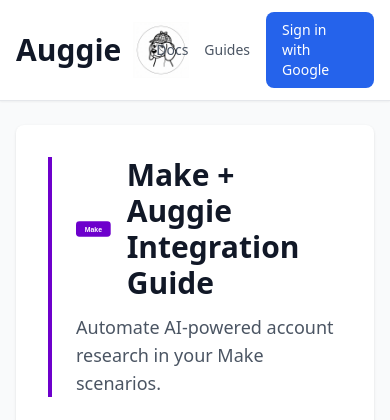
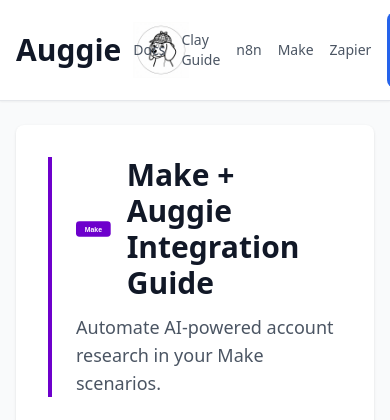
Before and after one commit to KeatonForrest/auggie, a FastAPI app: page /guides/make in a window 390 px wide; the page is wider, and only the part inside the window is pictured. Shown: the top 420 px of that part. Run offline with FastAPI, Linux system fonts and the light colour scheme; parts of the project's set-up code (start-up, migrations or seed data) failed here and were passed over; some libraries are stand-ins or nearby versions.

Commit message:
Add automation platform guides to navbar
Add n8n, Make, and Zapier guide links to the desktop More dropdown
(under an "Automation Platforms" section header), the logged-out nav,
and the mobile nav. Rename "Guides" to "Clay Guide" for clarity.

Co-Authored-By: Claude Opus 4.5 <noreply@anthropic.com>

```diff
--- a/templates/base.html
+++ b/templates/base.html
@@ -54,13 +54,18 @@
                         <button onclick="document.getElementById('more-dropdown').classList.toggle('hidden')" class="text-sm text-gray-600 hover:text-gray-900 flex items-center gap-0.5">
                             More <svg class="w-3.5 h-3.5" fill="none" stroke="currentColor" viewBox="0 0 24 24"><path stroke-linecap="round" stroke-linejoin="round" stroke-width="2" d="M19 9l-7 7-7-7"/></svg>
                         </button>
-                        <div id="more-dropdown" class="hidden absolute right-0 mt-1 w-40 bg-white border rounded-lg shadow-lg py-1 z-50">
+                        <div id="more-dropdown" class="hidden absolute right-0 mt-1 w-48 bg-white border rounded-lg shadow-lg py-1 z-50">
                             <a href="/integrations" class="block px-4 py-2 text-sm text-gray-700 hover:bg-gray-50">Integrations</a>
                             <a href="/automations" class="block px-4 py-2 text-sm text-gray-700 hover:bg-gray-50">Automations</a>
                             <div class="border-t my-1"></div>
                             <a href="/api-keys" class="block px-4 py-2 text-sm text-gray-700 hover:bg-gray-50">API</a>
                             <a href="/docs" class="block px-4 py-2 text-sm text-gray-700 hover:bg-gray-50">Docs</a>
-                            <a href="/guides/clay-problem-signal-prospecting" class="block px-4 py-2 text-sm text-gray-700 hover:bg-gray-50">Guides</a>
+                            <a href="/guides/clay-problem-signal-prospecting" class="block px-4 py-2 text-sm text-gray-700 hover:bg-gray-50">Clay Guide</a>
+                            <div class="border-t my-1"></div>
+                            <p class="px-4 py-1 text-xs font-semibold text-gray-400 uppercase tracking-wide">Automation Platforms</p>
+                            <a href="/guides/n8n" class="block px-4 py-2 text-sm text-gray-700 hover:bg-gray-50">n8n</a>
+                            <a href="/guides/make" class="block px-4 py-2 text-sm text-gray-700 hover:bg-gray-50">Make</a>
+                            <a href="/guides/zapier" class="block px-4 py-2 text-sm text-gray-700 hover:bg-gray-50">Zapier</a>
                             <div class="border-t my-1"></div>
                             <a href="/settings" class="block px-4 py-2 text-sm text-gray-700 hover:bg-gray-50">Settings</a>
                             <a href="/settings/team" class="block px-4 py-2 text-sm text-gray-700 hover:bg-gray-50">Team</a>
@@ -97,7 +102,10 @@
                 {% else %}
                 <div class="flex items-center gap-4">
                     <a href="/docs" class="text-sm text-gray-600 hover:text-gray-900">Docs</a>
-                    <a href="/guides/clay-problem-signal-prospecting" class="text-sm text-gray-600 hover:text-gray-900">Guides</a>
+                    <a href="/guides/clay-problem-signal-prospecting" class="text-sm text-gray-600 hover:text-gray-900">Clay Guide</a>
+                    <a href="/guides/n8n" class="text-sm text-gray-600 hover:text-gray-900">n8n</a>
+                    <a href="/guides/make" class="text-sm text-gray-600 hover:text-gray-900">Make</a>
+                    <a href="/guides/zapier" class="text-sm text-gray-600 hover:text-gray-900">Zapier</a>
                     <a href="/auth/login" class="bg-blue-600 text-white px-4 py-2 rounded-lg text-sm hover:bg-blue-700">
                         Sign in with Google
                     </a>
@@ -116,7 +124,11 @@
                     <a href="/automations" class="text-sm text-gray-600 hover:text-gray-900">Automations</a>
                     <a href="/api-keys" class="text-sm text-gray-600 hover:text-gray-900">API</a>
                     <a href="/docs" class="text-sm text-gray-600 hover:text-gray-900">Docs</a>
-                    <a href="/guides/clay-problem-signal-prospecting" class="text-sm text-gray-600 hover:text-gray-900">Guides</a>
+                    <a href="/guides/clay-problem-signal-prospecting" class="text-sm text-gray-600 hover:text-gray-900">Clay Guide</a>
+                    <span class="text-gray-300">|</span>
+                    <a href="/guides/n8n" class="text-sm text-gray-600 hover:text-gray-900">n8n</a>
+                    <a href="/guides/make" class="text-sm text-gray-600 hover:text-gray-900">Make</a>
+                    <a href="/guides/zapier" class="text-sm text-gray-600 hover:text-gray-900">Zapier</a>
                     <span class="text-gray-300">|</span>
                     <a href="/settings" class="text-sm text-gray-600 hover:text-gray-900">Settings</a>
                     <a href="/settings/team" class="text-sm text-gray-600 hover:text-gray-900">Team</a>
```
